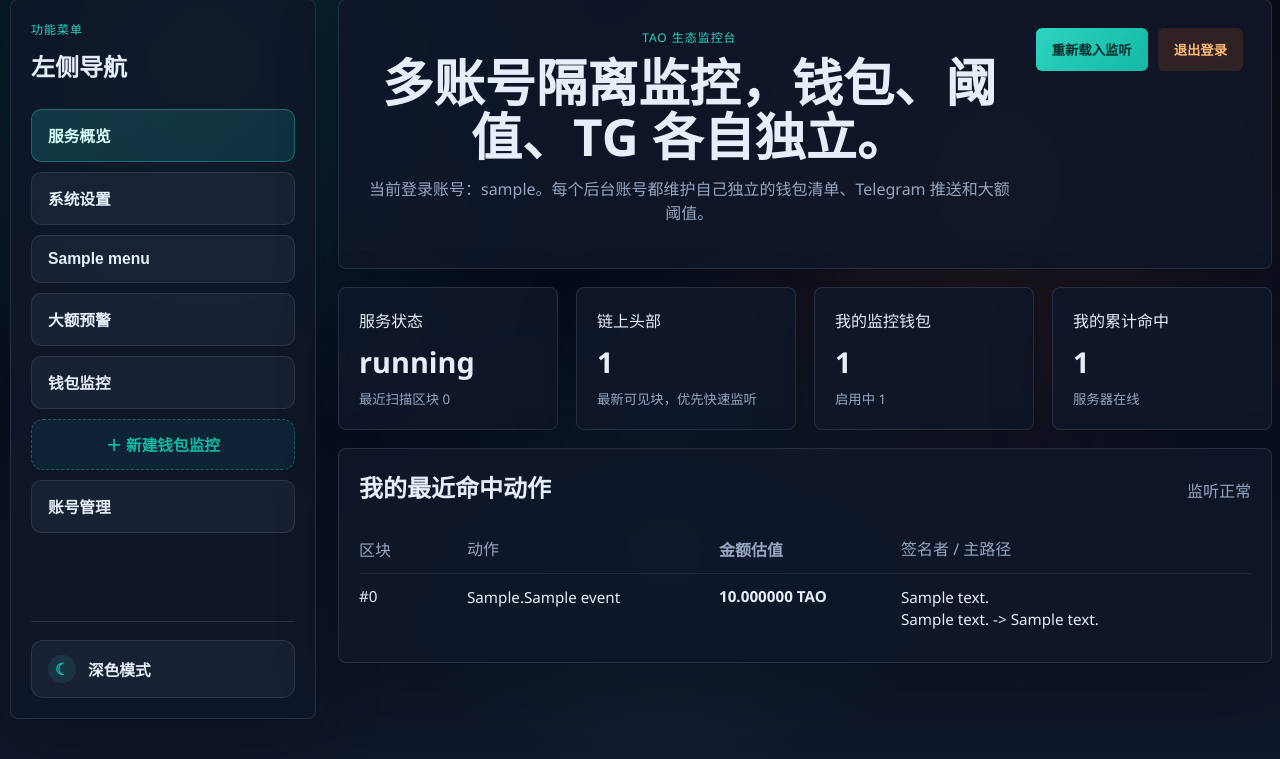
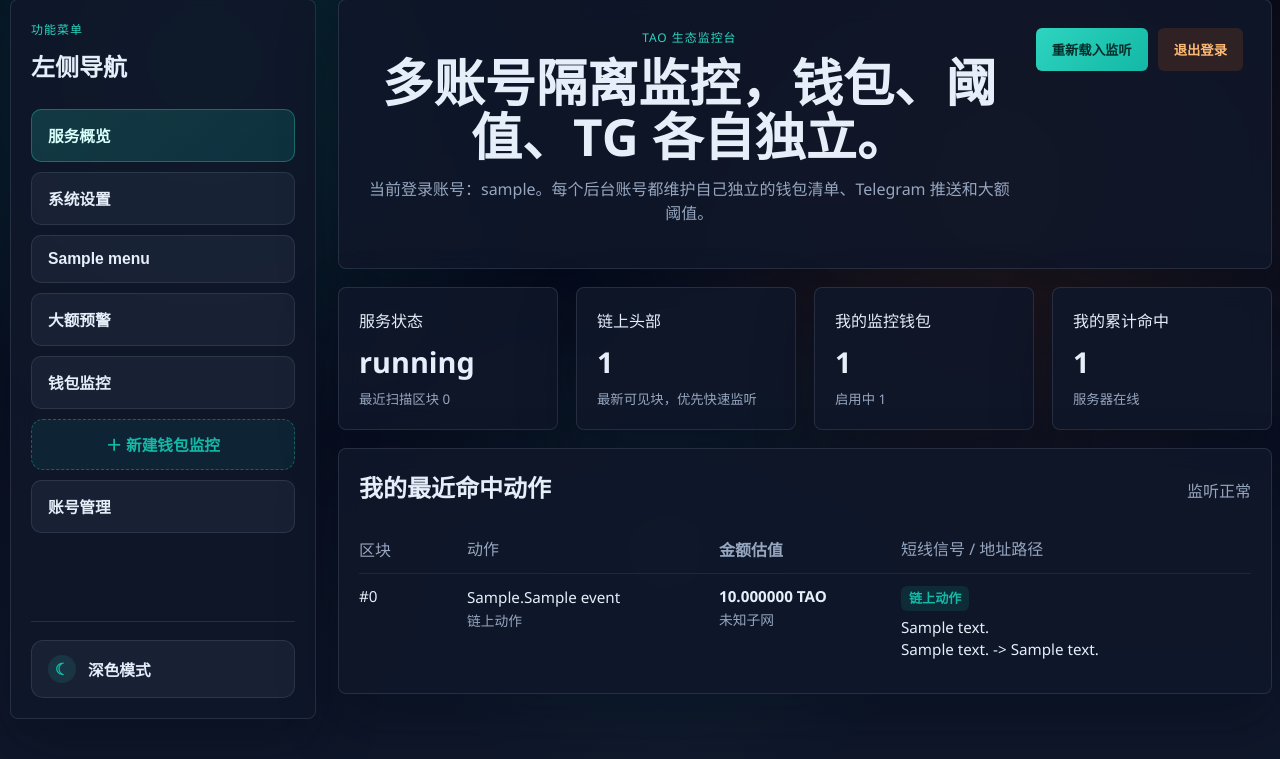
Before and after one commit to mmk58860-code/taotaoi, a FastAPI app: page / in a window 1280 px wide. Shown: the part 47-806 px from the top of the page. Run offline with FastAPI, Linux system fonts and the light colour scheme; the visitor is signed in with stand-in values (Sample User, id 1); tables that the repository leaves empty hold one stand-in row (values such as "Sample post"); some libraries are stand-ins or nearby versions.

Commit message:
feat: show subnet trading signals

```diff
--- a/app/main.py
+++ b/app/main.py
@@ -231,6 +231,86 @@
     if not event.success:
         return f"{label}（失败）"
     return label
+
+
+def event_trade_signal(event: ChainEvent) -> dict[str, str]:
+    # 不改数据库结构，直接从原始链上参数里提取短线交易需要看的字段。
+    try:
+        raw = json.loads(event.raw_payload or "{}")
+    except Exception:
+        raw = {}
+    params = raw.get("leaf_call", raw)
+    subnet_ids = extract_subnet_ids(params)
+    subnet_label = "未知子网" if not subnet_ids else "、".join(f"子网 {netuid}" for netuid in subnet_ids[:3])
+    direction_map = {
+        "stake_add": "买入 / 加仓",
+        "stake_remove": "卖出 / 减仓",
+        "stake_move": "迁移仓位",
+        "stake_transfer": "转移仓位",
+        "stake_swap": "换仓",
+        "swap_call": "兑换",
+        "liquidity_manage": "流动性操作",
+        "subnet_register": "子网注册",
+        "subnet_manage": "子网管理",
+        "transfer": "资金转移",
+    }
+    direction = direction_map.get(event.action_type, "链上动作")
+
+    if event.action_type in {"stake_add", "stake_remove", "stake_move", "stake_transfer", "stake_swap", "swap_call"}:
+        if event.amount_tao >= 100:
+            signal = f"大额{direction}"
+        elif event.amount_tao >= 10:
+            signal = f"中额{direction}"
+        elif event.amount_tao > 0:
+            signal = f"小额{direction}"
+        else:
+            signal = direction
+    elif event.action_type == "transfer" and event.amount_tao >= 100:
+        signal = "大额资金转移"
+    else:
+        signal = direction
+
+    return {
+        "subnet": subnet_label,
+        "direction": direction,
+        "signal": signal,
+    }
+
+
+def extract_subnet_ids(payload) -> list[int]:
+    # 常见字段包括 netuid、subnet、network，递归提取后去重。
+    results: list[int] = []
+    subnet_keys = ("netuid", "subnet", "network", "destination_netuid", "origin_netuid")
+
+    if isinstance(payload, dict):
+        for key, value in payload.items():
+            key_text = str(key).lower()
+            if any(token in key_text for token in subnet_keys):
+                parsed = to_int(value)
+                if parsed is not None and 0 <= parsed <= 10_000:
+                    results.append(parsed)
+            results.extend(extract_subnet_ids(value))
+    elif isinstance(payload, list):
+        for item in payload:
+            results.extend(extract_subnet_ids(item))
+
+    return list(dict.fromkeys(results))
+
+
+def to_int(value) -> int | None:
+    # 链上参数里数字可能是 int、十六进制字符串或普通字符串。
+    if isinstance(value, bool):
+        return None
+    if isinstance(value, int):
+        return value
+    if isinstance(value, str):
+        try:
+            return int(value, 16) if value.startswith("0x") else int(value)
+        except ValueError:
+            return None
+    if isinstance(value, dict) and "value" in value:
+        return to_int(value.get("value"))
+    return None
 
 
 def parse_menu_data_import(file_bytes: bytes) -> dict[str, object]:
@@ -567,6 +647,7 @@
             "current_is_superadmin": is_superadmin(request),
             "to_beijing_string": to_beijing_string,
             "action_label": action_label,
+            "event_trade_signal": event_trade_signal,
         },
     )
 
@@ -618,7 +699,9 @@
                 {
                     "id": row.id,
                     "block_number": row.block_number,
+                    "action": action_label(row),
                     "amount_tao": row.amount_tao,
+                    "trade_signal": event_trade_signal(row),
                     "message": row.message,
                     "detected_at": to_beijing_iso(row.detected_at),
                 }
--- a/app/services/subtensor_monitor.py
+++ b/app/services/subtensor_monitor.py
@@ -868,6 +868,11 @@
         failure_reason: str | None,
     ) -> str:
         # 消息内容直接面向 TG 和网页弹窗，所以把调用、状态、关联地址和命中原因都写清楚。
+        signal = self._build_trade_signal(
+            action_type=self._classify_action_type(leaf_call.pallet, leaf_call.call_name),
+            amount_tao=amount_tao,
+            params=leaf_call.params,
+        )
         tags: list[str] = []
         if watched:
             tags.append(f"监控钱包: {', '.join(matched_aliases)}")
@@ -880,6 +885,9 @@
             f"<b>{title}</b>",
             f"状态: <b>{'成功' if success else '失败'}</b>",
             f"调用: <code>{leaf_call.pallet}.{leaf_call.call_name}</code>",
+            f"子网: <b>{signal['subnet_label']}</b>",
+            f"方向: <b>{signal['direction']}</b>",
+            f"信号: <b>{signal['signal']}</b>",
             f"区块: <code>{block_number}</code>",
             f"Extrinsic: <code>{extrinsic_index}</code>",
             f"签名者: <code>{signer_address or '-'}</code>",
@@ -892,6 +900,64 @@
         if failure_reason:
             lines.append(f"失败原因: <code>{failure_reason}</code>")
         return "\n".join(lines)
+
+    def _build_trade_signal(self, action_type: str, amount_tao: float, params: Any) -> dict[str, str]:
+        # 把底层链上动作翻译成更接近短线交易判断的中文信号。
+        subnet_ids = self._extract_subnet_ids(params)
+        subnet_label = "未知" if not subnet_ids else "、".join(f"子网 {netuid}" for netuid in subnet_ids[:3])
+        direction_map = {
+            "stake_add": "买入 / 加仓",
+            "stake_remove": "卖出 / 减仓",
+            "stake_move": "迁移仓位",
+            "stake_transfer": "转移仓位",
+            "stake_swap": "换仓",
+            "swap_call": "兑换",
+            "liquidity_manage": "流动性操作",
+            "subnet_register": "子网注册",
+            "subnet_manage": "子网管理",
+            "transfer": "资金转移",
+        }
+        direction = direction_map.get(action_type, "链上动作")
+
+        if action_type in {"stake_add", "stake_remove", "stake_move", "stake_transfer", "stake_swap", "swap_call"}:
+            if amount_tao >= 100:
+                signal = f"大额{direction}"
+            elif amount_tao >= 10:
+                signal = f"中额{direction}"
+            elif amount_tao > 0:
+                signal = f"小额{direction}"
+            else:
+                signal = direction
+        elif action_type == "transfer" and amount_tao >= 100:
+            signal = "大额资金转移"
+        else:
+            signal = direction
+
+        return {
+            "subnet_label": subnet_label,
+            "direction": direction,
+            "signal": signal,
+        }
+
+    def _extract_subnet_ids(self, payload: Any) -> list[int]:
+        # 常见字段包括 netuid、subnet、network，递归提取后去重。
+        normalized = self._normalize_value(payload)
+        results: list[int] = []
+        subnet_keys = ("netuid", "subnet", "network", "destination_netuid", "origin_netuid")
+
+        if isinstance(normalized, dict):
+            for key, value in normalized.items():
+                key_text = str(key).lower()
+                if any(token in key_text for token in subnet_keys):
+                    parsed = self._to_int(value)
+                    if parsed is not None and 0 <= parsed <= 10_000:
+                        results.append(parsed)
+                results.extend(self._extract_subnet_ids(value))
+        elif isinstance(normalized, list):
+            for item in normalized:
+                results.extend(self._extract_subnet_ids(item))
+
+        return list(dict.fromkeys(results))
 
     async def _persist_and_notify(self, actions: list[ActionRecord]) -> None:
         # 先按账号入库去重，再分别推送到各自的 Telegram。
--- a/app/static/style.css
+++ b/app/static/style.css
@@ -708,14 +708,42 @@
 }
 
 .event-col-amount {
+  font-weight: 700;
+}
+
+.amount-main,
+.signal-main,
+.signal-sub {
+  display: block;
+}
+
+.amount-main {
   white-space: nowrap;
-  font-weight: 700;
+}
+
+.signal-sub {
+  margin-top: 3px;
+  color: var(--muted);
+  font-size: 0.86rem;
+  font-weight: 500;
 }
 
 .event-col-route {
   line-height: 1.45;
   overflow-wrap: anywhere;
   word-break: break-word;
+}
+
+.signal-badge {
+  display: inline-flex;
+  width: fit-content;
+  margin-bottom: 5px;
+  padding: 3px 8px;
+  border-radius: 6px;
+  background: rgba(20, 184, 166, 0.12);
+  color: var(--accent-strong);
+  font-size: 0.82rem;
+  font-weight: 800;
 }
 
 .route-line {
--- a/app/templates/base.html
+++ b/app/templates/base.html
@@ -12,10 +12,10 @@
       }
     })();
   </script>
-  <link rel="stylesheet" href="/static/style.css?v=20260429-3">
+  <link rel="stylesheet" href="/static/style.css?v=20260429-4">
 </head>
 <body>
   {% block content %}{% endblock %}
-  <script src="/static/app.js?v=20260429-3"></script>
+  <script src="/static/app.js?v=20260429-4"></script>
 </body>
 </html>
--- a/app/templates/index.html
+++ b/app/templates/index.html
@@ -96,25 +96,33 @@
                 <span class="event-col-block">区块</span>
                 <span class="event-col-action">动作</span>
                 <span class="event-col-amount">金额估值</span>
-                <span class="event-col-route">签名者 / 主路径</span>
+                <span class="event-col-route">短线信号 / 地址路径</span>
                 <span class="event-col-time">时间</span>
               </div>
               <div id="event-rows">
                 {% for event in events %}
+                {% set trade = event_trade_signal(event) %}
                 <article
                   class="event-row"
                   data-block="{{ event.block_number }}"
                   data-event="{{ action_label(event) }}"
                   data-amount="{{ '%.6f'|format(event.amount_tao) }} TAO"
-                  data-route="{{ (event.signer_address or '-') ~ ' / ' ~ ((event.from_address or '-') ~ ' -> ' ~ (event.to_address or '-')) }}"
+                  data-route="{{ trade['subnet'] ~ ' / ' ~ trade['direction'] ~ ' / ' ~ ((event.from_address or '-') ~ ' -> ' ~ (event.to_address or '-')) }}"
                   data-time="{{ to_beijing_string(event.detected_at) }}"
                   data-message="{{ event.message }}"
                   data-raw="{{ event.raw_payload }}"
                 >
                   <span class="event-col-block">#{{ event.block_number }}</span>
-                  <span class="event-col-action">{{ action_label(event) }}</span>
-                  <span class="event-col-amount">{{ "%.6f"|format(event.amount_tao) }} TAO</span>
+                  <span class="event-col-action">
+                    <span class="signal-main">{{ action_label(event) }}</span>
+                    <span class="signal-sub">{{ trade["direction"] }}</span>
+                  </span>
+                  <span class="event-col-amount">
+                    <span class="amount-main">{{ "%.6f"|format(event.amount_tao) }} TAO</span>
+                    <span class="signal-sub">{{ trade["subnet"] }}</span>
+                  </span>
                   <span class="event-col-route">
+                    <span class="signal-badge">{{ trade["signal"] }}</span>
                     <span class="route-line">{{ event.signer_address or "-" }}</span>
                     <span class="route-line">{{ event.from_address or "-" }} -> {{ event.to_address or "-" }}</span>
                   </span>
```
